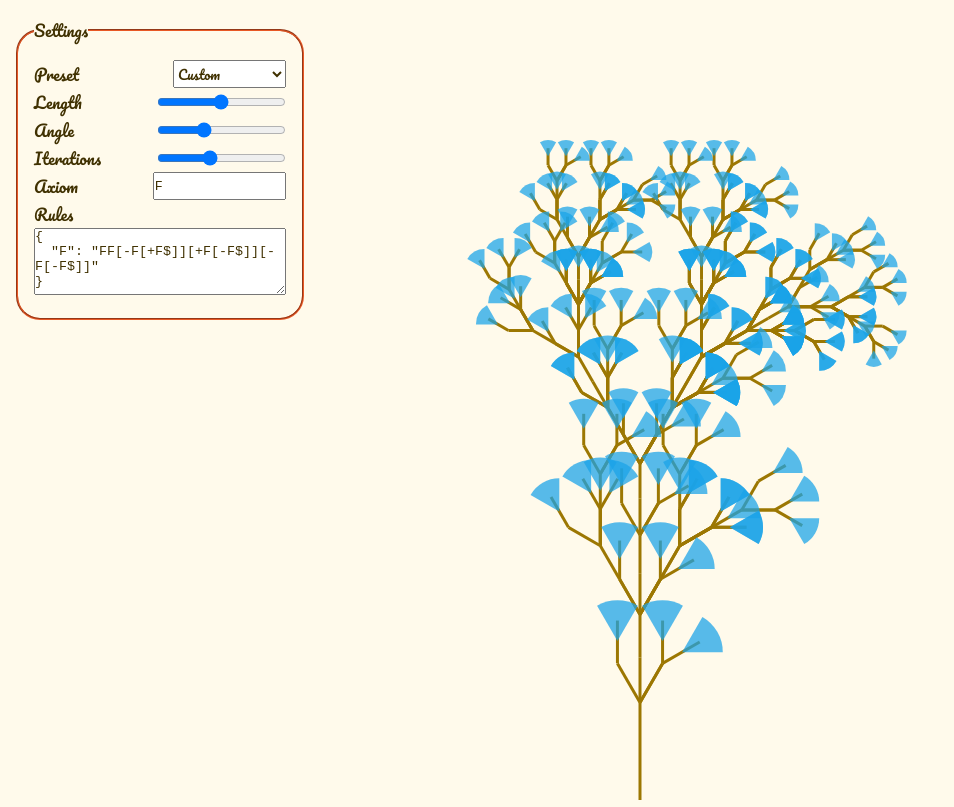
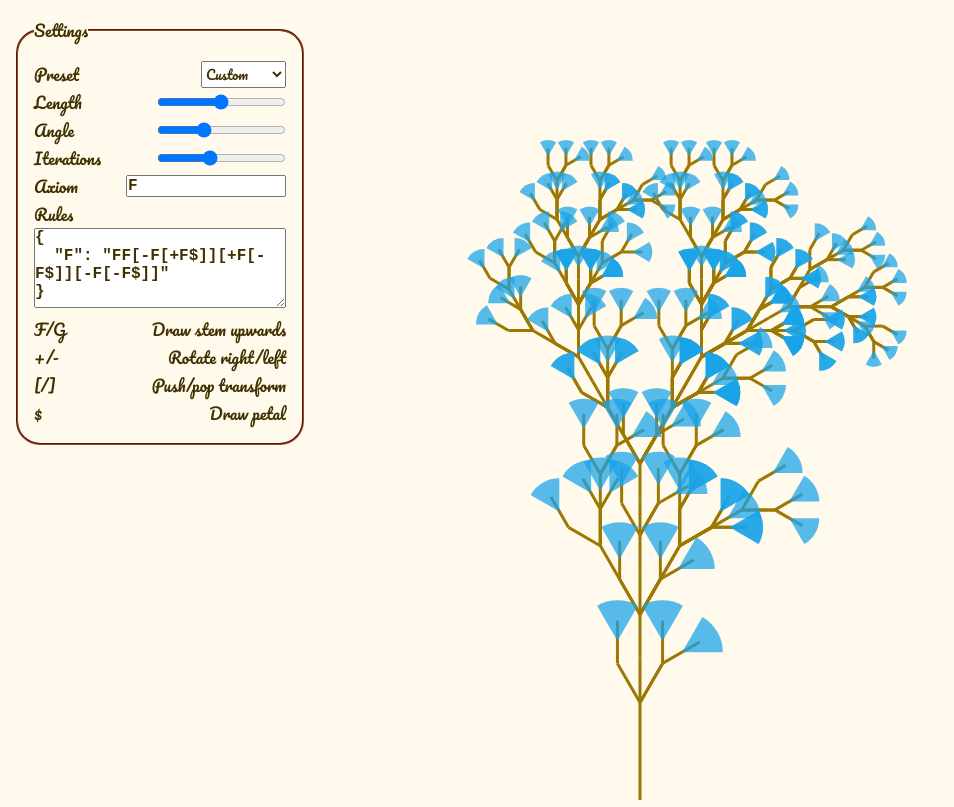
Before and after one commit to toberge/lsystem, a plain HTML site: page index.html in a window 1280 px wide. Shown: the whole page, without its empty margins (0-954 px from the left). Drawn offline with Linux system fonts and the light colour scheme; a web font is replaced by a local one.

Commit message:
Add description of rules

```diff
--- a/index.css
+++ b/index.css
@@ -25,7 +25,7 @@ fieldset {
   top: 0;
   margin: 1em;
   padding: 1em;
-  border-color: #e85825;
+  border-color: #9c4121;
   border-radius: 1.5em;
   width: 18em;
 }
@@ -33,11 +33,14 @@ fieldset {
 .field {
   display: flex;
   justify-content: space-between;
+  align-items: center;
 }
 
 input[type="text"],
 textarea {
   font-family: "Nanum Gothic Coding", monospace;
+  font-weight: bold;
+  font-size: 1em;
 }
 
 input[type="text"] {
@@ -48,3 +51,11 @@ textarea {
   width: 100%;
   min-height: 5em;
 }
+
+dt {
+  float: left;
+  clear: left;
+}
+dd {
+  float: right;
+}
--- a/index.html
+++ b/index.html
@@ -10,7 +10,7 @@
     <link rel="preconnect" href="https://fonts.googleapis.com" />
     <link rel="preconnect" href="https://fonts.gstatic.com" crossorigin />
     <link
-      href="https://fonts.googleapis.com/css2?family=Nanum+Gothic+Coding&family=Pacifico&display=swap"
+      href="https://fonts.googleapis.com/css2?family=Nanum+Gothic+Coding:wght@400;700&family=Pacifico&display=swap"
       rel="stylesheet"
     />
   </head>
@@ -54,6 +54,18 @@
         <label for="rules">Rules</label>
         <textarea id="rules">hello there</textarea>
       </div>
+      <div>
+        <dl>
+          <dt>F/G</dt>
+          <dd>Draw stem upwards</dd>
+          <dt>+/-</dt>
+          <dd>Rotate right/left</dd>
+          <dt>[/]</dt>
+          <dd>Push/pop transform</dd>
+          <dt>$</dt>
+          <dd>Draw petal</dd>
+        </dl>
+      </div>
     </fieldset>
   </body>
 </html>
--- a/index.js
+++ b/index.js
@@ -42,7 +42,7 @@ const systems = {
     falloff: 0.95,
   },
   menger: {
-    name: "Menger Sponge",
+    name: "Koch curve",
     axiom: "F-F-F-F",
     rules: { F: "FF-F-F-F-FF" },
     angle: Math.PI / 2,
@@ -74,6 +74,7 @@ const draw = (path) => {
   for (const c of path) {
     switch (c) {
       case "F":
+      case "G":
         context.globalCompositeOperation = "destination-over";
         context.beginPath();
         context.moveTo(0, 0);
```
